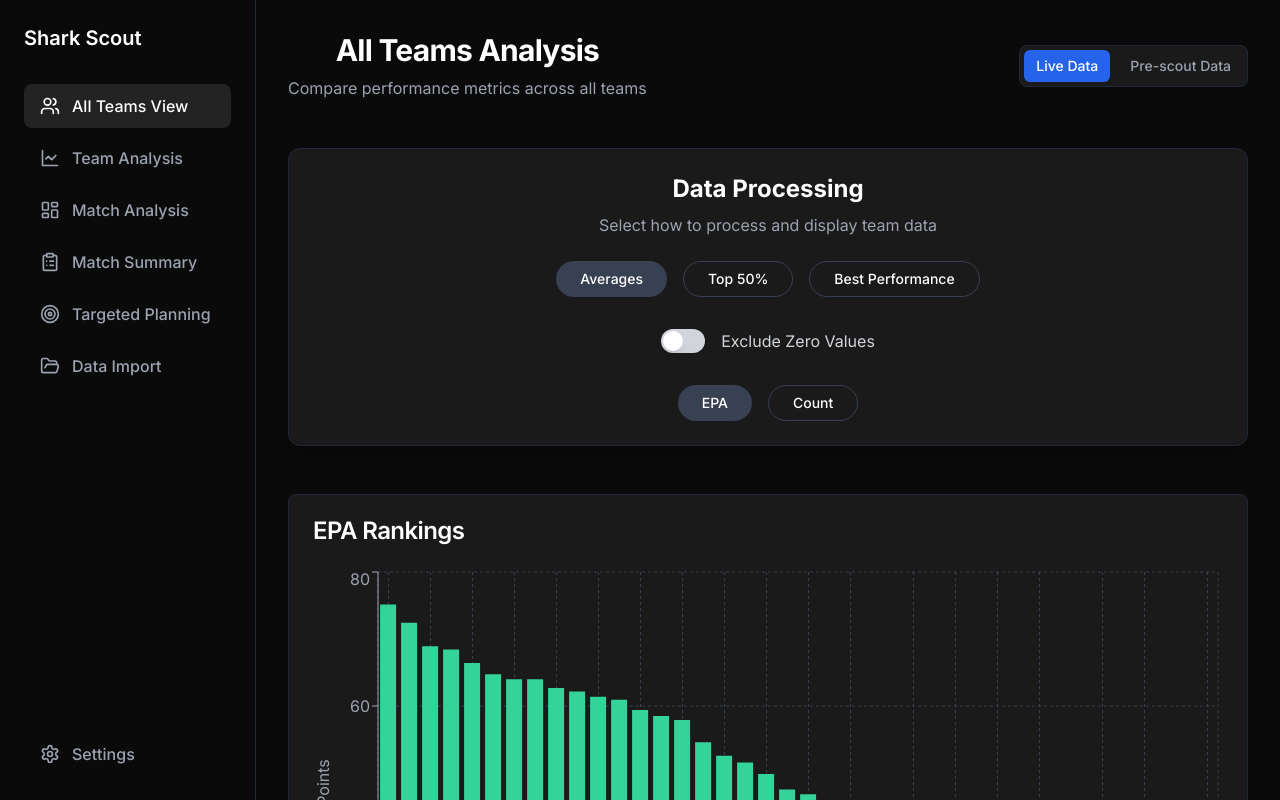
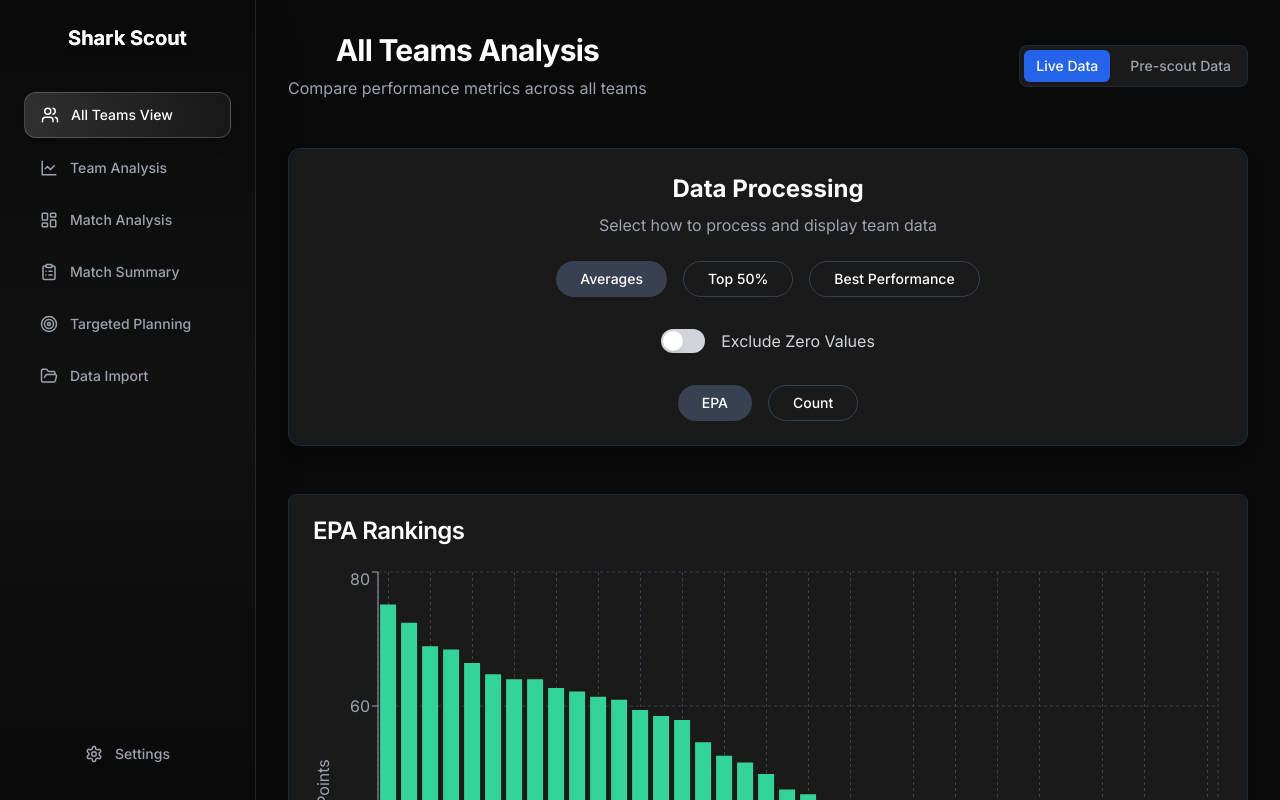
Before and after one commit to nootsquared/FRC-Scouting_Data_Visualizer_2025, a Next.js app: page /dashboard/all-teams in a window 1280 px wide. Shown: the top 800 px of the page. Built offline with nearby package versions, Linux system fonts and the light colour scheme.

Commit message:
Comments removed

```diff
--- a/src/components/layouts/DashboardLayout.tsx
+++ b/src/components/layouts/DashboardLayout.tsx
@@ -61,10 +61,10 @@ export default function DashboardLayout({ children }: DashboardLayoutProps) {
   return (
     <div className="flex min-h-screen bg-[#0A0A0A] overflow-hidden">
       {/* Navigation Sidebar */}
-      <div className="fixed top-0 left-0 h-screen w-64 bg-[#0A0A0A] border-r border-gray-800 p-6 flex flex-col z-10">
+      <div className="fixed top-0 left-0 h-screen w-64 bg-gradient-to-b from-[#0A0A0A] via-[#111111] to-[#0A0A0A] border-r border-gray-700/50 p-6 flex flex-col z-10 shadow-2xl backdrop-blur-sm">
         {/* Logo/Brand */}
-        <div className="flex items-center gap-2 mb-8">
-          <span className="text-xl font-semibold text-white">Shark Scout</span>
+        <div className="flex justify-center items-center mb-10">
+          <span className="text-xl font-bold text-white bg-gradient-to-r from-white to-gray-300 bg-clip-text text-transparent drop-shadow-lg">Shark Scout</span>
         </div>
 
         {/* Main Navigation */}
@@ -76,24 +76,26 @@ export default function DashboardLayout({ children }: DashboardLayoutProps) {
                 key={item.href}
                 href={item.href}
                 className={cn(
-                  "flex items-center gap-3 px-4 py-2.5 rounded-lg transition-all duration-200",
+                  "flex items-center gap-3 px-4 py-3 rounded-xl transition-all duration-300 text-sm font-medium group relative overflow-hidden",
                   pathname === item.href
-                    ? "text-white bg-white/10 shadow-sm"
-                    : "text-gray-400 hover:text-white hover:bg-white/5"
+                    ? "text-white bg-gradient-to-r from-white/15 to-white/5 shadow-lg border border-white/20 backdrop-blur-sm"
+                    : "text-gray-400 hover:text-white hover:bg-gradient-to-r hover:from-white/10 hover:to-white/5 hover:shadow-md hover:border hover:border-white/10"
                 )}
               >
-                <Icon size={20} />
-                <span className="font-medium">{item.title}</span>
+                <div className="absolute inset-0 bg-gradient-to-r from-transparent via-white/5 to-transparent opacity-0 group-hover:opacity-100 transition-opacity duration-300"></div>
+                <Icon size={18} className="relative z-10" />
+                <span className="relative z-10">{item.title}</span>
               </Link>
             );
           })}
         </nav>
 
         {/* Bottom Links */}
-        <div className="mt-auto space-y-2">
-          <Link href="/dashboard/settings" className="flex items-center gap-3 px-4 py-2.5 text-gray-400 hover:text-white rounded-lg hover:bg-white/5 transition-all duration-200">
-            <Settings size={20} />
-            <span className="font-medium">Settings</span>
+        <div className="mt-auto flex justify-center">
+          <Link href="/dashboard/settings" className="flex items-center gap-3 px-4 py-3 text-gray-400 hover:text-white rounded-xl hover:bg-gradient-to-r hover:from-white/10 hover:to-white/5 transition-all duration-300 text-sm font-medium group relative overflow-hidden hover:shadow-md hover:border hover:border-white/10">
+            <div className="absolute inset-0 bg-gradient-to-r from-transparent via-white/5 to-transparent opacity-0 group-hover:opacity-100 transition-opacity duration-300"></div>
+            <Settings size={18} className="relative z-10" />
+            <span className="relative z-10">Settings</span>
           </Link>
         </div>
       </div>
--- a/src/lib/all-teams-service.ts
+++ b/src/lib/all-teams-service.ts
@@ -14,7 +14,6 @@ interface TeamRankingData {
   teleopAlgae: number;
   autonEPA: number;
   teleopEPA: number;
-  // Add fields for individual level scores
   autonL1: number;
   autonL2: number;
   autonL3: number;
@@ -27,20 +26,15 @@ interface TeamRankingData {
   teleopL4: number;
   teleopProcessor: number;
   teleopBarge: number;
-  // Add defensive rating
   defenseRating: number;
 }
 
-// Helper function to process defense rating
 const processDefenseRating = (rating: string | number | undefined): number => {
-  // Convert numeric ratings (0-3) directly
   if (!isNaN(Number(rating))) {
     const numRating = Number(rating);
     return numRating >= 0 && numRating <= 3 ? numRating : 0;
   }
-  // Handle empty or invalid values
   if (!rating || typeof rating !== 'string') return 0;
-  // Convert text ratings to numbers
   switch(rating.toLowerCase()) {
     case '3':
     case 'excellent':
@@ -90,7 +84,6 @@ const calculateTeamMetrics = (
     }
   };
 
-  // Calculate coral counts
   const autonL1 = processData(matches.map(m => parseInt(m["Auton-Coral-L1"]) || 0));
   const autonL2 = processData(matches.map(m => parseInt(m["Auton-Coral-L2"]) || 0));
   const autonL3 = processData(matches.map(m => parseInt(m["Auton-Coral-L3"]) || 0));
@@ -101,19 +94,16 @@ const calculateTeamMetrics = (
   const teleopL3 = processData(matches.map(m => parseInt(m["Teleop-Coral-L3"]) || 0));
   const teleopL4 = processData(matches.map(m => parseInt(m["Teleop-Coral-L4"]) || 0));
 
-  // Calculate algae counts
   const autonProcessor = processData(matches.map(m => parseInt(m["Auton-Algae-Processor"]) || 0));
   const autonNet = processData(matches.map(m => parseInt(m["Auton-Algae-Net"]) || 0));
   const teleopProcessor = processData(matches.map(m => parseInt(m["Teleop-Algae-Processor"]) || 0));
   const teleopNet = processData(matches.map(m => parseInt(m["Teleop-Algae-Net"]) || 0));
 
-  // Calculate totals
   const autonCoral = autonL1 + autonL2 + autonL3 + autonL4;
   const teleopCoral = teleopL1 + teleopL2 + teleopL3 + teleopL4;
   const autonAlgae = autonProcessor + autonNet;
   const teleopAlgae = teleopProcessor + teleopNet;
 
-  // Calculate EPA (using point values from the game manual)
   const autonEPA = (
     autonL1 * 3 +
     autonL2 * 4 +
@@ -132,7 +122,6 @@ const calculateTeamMetrics = (
     teleopNet * 4
   );
 
-  // Calculate defensive rating
   const defenseRatings = matches.map(m => {
     const rawRating = m["Defense Rating"];
     const processedRating = processDefenseRating(rawRating);
@@ -142,7 +131,7 @@ const calculateTeamMetrics = (
       matchNumber: m["Match-Number"]
     });
     return processedRating;
-  }).filter(rating => rating > 0); // Always exclude zero values for defense rating
+  }).filter(rating => rating > 0);
 
   const defenseRating = defenseRatings.length > 0
     ? defenseRatings.reduce((a, b) => a + b, 0) / defenseRatings.length
@@ -170,13 +159,13 @@ const calculateTeamMetrics = (
     autonL3,
     autonL4,
     autonProcessor,
-    autonBarge: 0, // Not implemented yet
+    autonBarge: 0,
     teleopL1,
     teleopL2,
     teleopL3,
     teleopL4,
     teleopProcessor,
-    teleopBarge: 0, // Not implemented yet
+    teleopBarge: 0,
     defenseRating,
   };
 };
@@ -186,10 +175,8 @@ export function getAllTeamsRankings(
   zeroHandling: ZeroHandling,
   dataSource: DataSource = "live"
 ): TeamRankingData[] {
-  // Get match data from the appropriate source
   const matchData = getMatchData(dataSource);
 
-  // Group matches by team
   const teamMatches = new Map<string, MatchData[]>();
 
   matchData.forEach(match => {
@@ -200,7 +187,6 @@ export function getAllTeamsRankings(
     teamMatches.get(teamNumber)?.push(match);
   });
 
-  // Calculate metrics for each team
   const rankings: TeamRankingData[] = [];
   teamMatches.forEach((matches, teamNumber) => {
     rankings.push(calculateTeamMetrics(matches, mode, zeroHandling));
--- a/src/lib/data-service.ts
+++ b/src/lib/data-service.ts
@@ -34,7 +34,6 @@ export interface EndgameData {
   climbScore: number;
 }
 
-// Raw data from JSON file
 interface RawMatchData {
   Scouter: string;
   Event: string;
@@ -150,7 +149,6 @@ export function getTeamData(teamNumber: number, dataSource: DataSource = "live")
   return data.matches.filter(
     (match) => match["Team-Number"] && parseInt(match["Team-Number"]) === teamNumber
   ).map(match => {
-    // Create a new object with all required fields
     const converted = {
       Scouter: match.Scouter || '',
       Event: match.Event || '',
@@ -192,7 +190,10 @@ export function getTeamData(teamNumber: number, dataSource: DataSource = "live")
       "Tipped-YN": match["Tippy"] || '0',
       Comments: match.Comments || ''
     };
-    return converted as MatchData;
+    return {
+      ...converted,
+      "Defense Rating": converted["Defense-Rating"]
+    };
   });
 }
 
@@ -293,25 +294,19 @@ export function calculateTeamAverages(
   const processData = (data: number[], mode: ProcessingMode, zeroHandling: ZeroHandling) => {
     let processedData = [...data];
 
-    // Handle zero values
     if (zeroHandling === "exclude") {
       processedData = processedData.filter(value => value > 0);
     }
 
     if (processedData.length === 0) return 0;
 
-    // Apply processing mode
     switch (mode) {
       case "average":
         return average(processedData);
       case "top50":
-        // Sort data in descending order
         processedData.sort((a, b) => b - a);
-        // Calculate the number of elements to include (top 50%)
         const count = Math.ceil(processedData.length / 2);
-        // Take the top 50% of values
         const topHalf = processedData.slice(0, count);
-        // Calculate the average of these values
         return average(topHalf);
       case "best":
         return Math.max(...processedData);
```
Also changed, not shown: src/app/dashboard/all-teams/page.tsx (+0 -10 lines), src/app/dashboard/match-analysis/page.tsx (+23 -74 lines).
